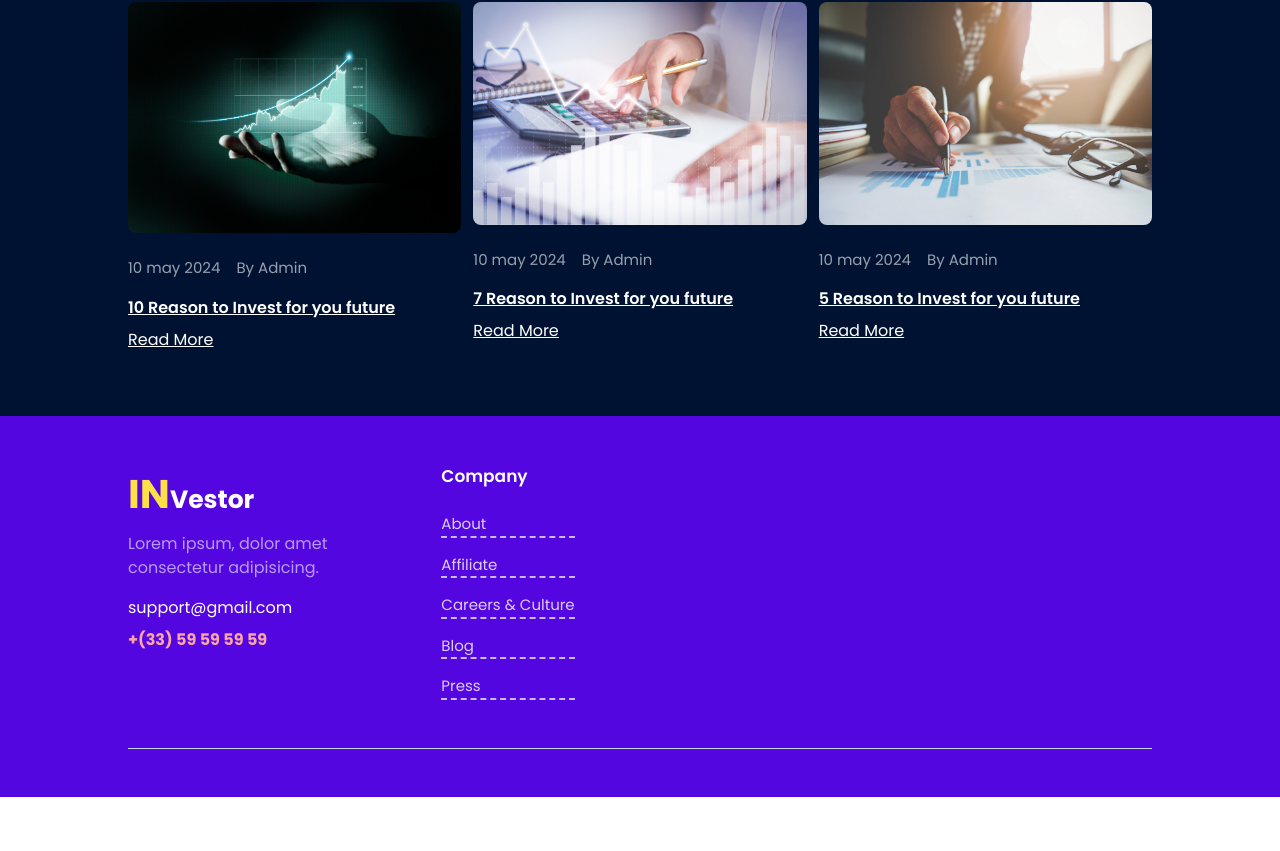
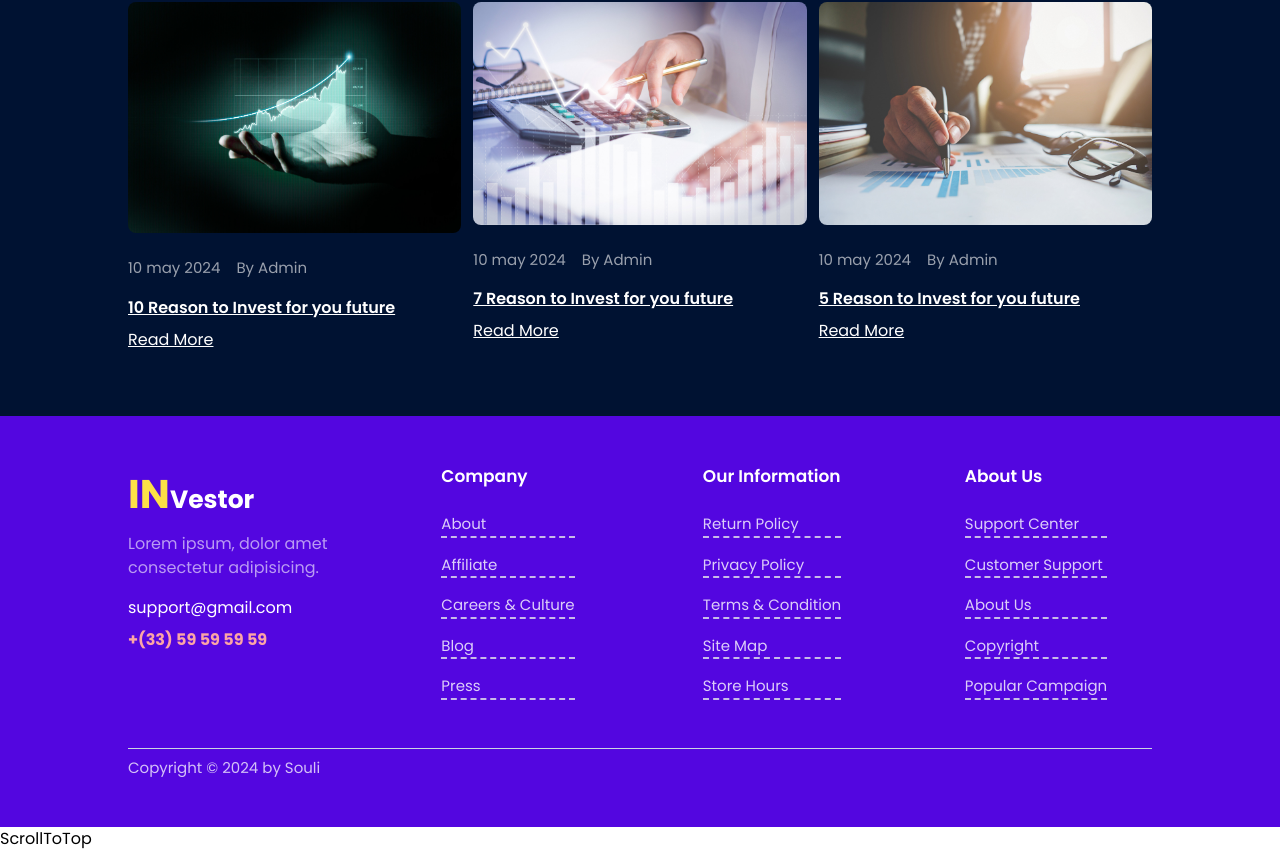
Before and after one commit to moonspark78/Invest-Project-NextJS, a Next.js app: page / in a window 1280 px wide. Shown: the part 4655-5506 px from the top of the page. Before the commit the page ends 5452 px from the top, so only its background shows below. Built offline with nearby package versions, Linux system fonts and the light colour scheme.

Commit message:
:tada: Done with the footer component   :tada:

```diff
--- /dev/null
+++ b/app/components/Helper/ScrollToTop.tsx
@@ -0,0 +1,9 @@
+import React from 'react'
+
+const ScrollToTop = () => {
+  return (
+    <div>ScrollToTop</div>
+  )
+}
+
+export default ScrollToTop
--- a/app/components/Home/Footer/Footer.tsx
+++ b/app/components/Home/Footer/Footer.tsx
@@ -42,7 +42,51 @@ const Footer = () => {
                     Press
                 </p>
             </div>
+              {/* 3part footer */}
+            <div className='lg:mx-auto mx-0'>
+                <h1 className='text-[17px] text-white font-semibold mb-6'>
+                    Our Information
+                </h1>
+                <p className='text-white opacity-80 mb-4 text-[15px] cursor-pointer hover:text-yellow-300 border-b-2 border-dashed'>
+                    Return Policy
+                </p>
+                <p className='text-white opacity-80 mb-4 text-[15px] cursor-pointer hover:text-yellow-300 border-b-2 border-dashed'>
+                    Privacy Policy
+                </p>
+                <p className='text-white opacity-80 mb-4 text-[15px] cursor-pointer hover:text-yellow-300 border-b-2 border-dashed'>
+                    Terms & Condition
+                </p>
+                <p className='text-white opacity-80 mb-4 text-[15px] cursor-pointer hover:text-yellow-300 border-b-2 border-dashed'>
+                    Site Map
+                </p>
+                <p className='text-white opacity-80 mb-4 text-[15px] cursor-pointer hover:text-yellow-300 border-b-2 border-dashed'>
+                    Store Hours
+                </p>
+            </div>
+            {/* 4part footer */}
+            <div className='lg:mx-auto mx-0'>
+                <h1 className='text-[17px] text-white font-semibold mb-6'>
+                    About Us
+                </h1>
+                <p className='text-white opacity-80 mb-4 text-[15px] cursor-pointer hover:text-yellow-300 border-b-2 border-dashed'>
+                    Support Center
+                </p>
+                <p className='text-white opacity-80 mb-4 text-[15px] cursor-pointer hover:text-yellow-300 border-b-2 border-dashed'>
+                    Customer Support
+                </p>
+                <p className='text-white opacity-80 mb-4 text-[15px] cursor-pointer hover:text-yellow-300 border-b-2 border-dashed'>
+                    About Us
+                </p>
+                <p className='text-white opacity-80 mb-4 text-[15px] cursor-pointer hover:text-yellow-300 border-b-2 border-dashed'>
+                    Copyright
+                </p>
+                <p className='text-white opacity-80 mb-4 text-[15px] cursor-pointer hover:text-yellow-300 border-b-2 border-dashed'>
+                    Popular Campaign
+                </p>
+            </div>
         </div>
+        {/* copyright */}
+        <div className='w-4/5 mx-auto text-[15px] text-white opacity-75 mt-2'>Copyright © 2024 by Souli</div>
     </div>
   )
 }
--- a/app/layout.tsx
+++ b/app/layout.tsx
@@ -3,6 +3,7 @@ import { Poppins } from "next/font/google";
 import "./globals.css";
 import ResponsiveNav from "./components/Home/Navigation/ResponsiveNav";
 import Footer from "./components/Home/Footer/Footer";
+import ScrollToTop from "./components/Helper/ScrollToTop";
 
 const font = Poppins({
     weight: ["100","200","300","400","500","600","700","800","900"],
@@ -25,6 +26,7 @@ export default function RootLayout({
         <ResponsiveNav/>
           {children}
         <Footer/>
+        <ScrollToTop/>
       </body>
     </html>
   );
```
